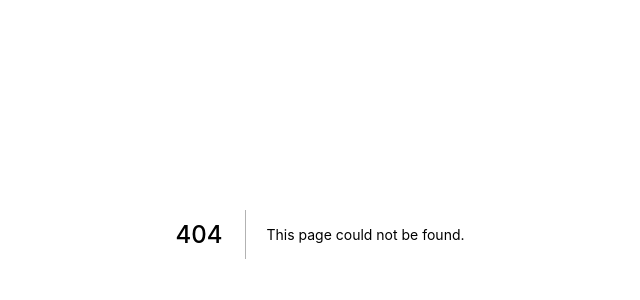
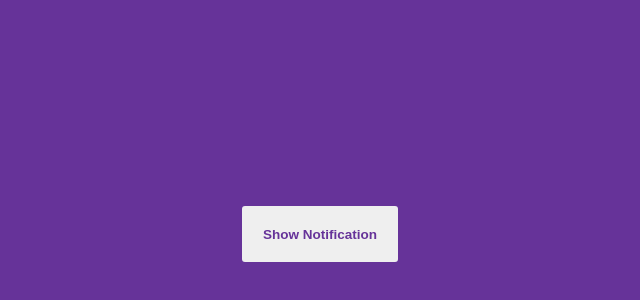
Before and after one commit to benxene/7days-50projects, a Next.js app: page /toast-notification in a window 1280 px wide. Before the commit this address had no page. Shown: the part 166-466 px from the top of the page, without its empty margins (320-960 px from the left). Built offline with nearby package versions, Linux system fonts and the light colour scheme.

Commit message:
Added Toast Notification (Day 27) (#92)
* Added Toast Notification

* added fade animations

* changes pop() to shift() --rm oldest

* push() removed and adding items spreaded

* flex direction changed

* removed animation

Co-authored-by: KrishnaMoorthy12 <akrishnamoorthy007@gmail.com>

```diff
--- /dev/null
+++ b/src/pages/toast-notification.tsx
@@ -0,0 +1,99 @@
+import styled from 'styled-components';
+import Head from 'next/head';
+import { Section } from '../components/Utilities';
+import { useEffect, useState } from 'react';
+
+const messages = ['Message One', 'Message Two', 'Message Three', 'Message Four'];
+
+const types = ['success', 'info', 'error', 'important'];
+
+export default function ToastNotification() {
+  const [clicks, setClicks] = useState<number[]>([]);
+
+  function createNotification() {
+    setClicks(old => {
+      return [...old, Math.floor(Math.random() * messages.length)];
+    });
+    setTimeout(() => {
+      setClicks(old => {
+        old.shift();
+        return [...old];
+      });
+    }, 3000);
+  }
+
+  useEffect(() => {}, [createNotification, clicks]);
+
+  return (
+    <>
+      <Head>
+        <title>Toast Notification | 7 days 50 projects</title>
+      </Head>
+      <MySection>
+        <Toasts>
+          {clicks.map((click, index) => {
+            return (
+              <Toast key={index} type={types[click]}>
+                {messages[click]}
+              </Toast>
+            );
+          })}
+        </Toasts>
+        <NotiButton onClick={createNotification}>Show Notification</NotiButton>
+      </MySection>
+    </>
+  );
+}
+
+const MySection = styled(Section)`
+  margin: 0;
+  padding: 0;
+  background-color: rebeccapurple;
+  height: 100vh;
+  display: flex;
+  align-items: center;
+  justify-content: center;
+`;
+
+const NotiButton = styled.button`
+  padding: 2rem;
+  border: none;
+  font-size: inherit;
+  border-radius: 3px;
+  color: rebeccapurple;
+  font-weight: bold;
+  font-size: 1.3rem;
+  cursor: pointer;
+  transition: all 0.3s;
+
+  :focus {
+    outline: none;
+  }
+
+  :active {
+    transform: scale(0.9);
+  }
+`;
+
+const Toasts = styled.div`
+  position: fixed;
+  bottom: 10px;
+  right: 10px;
+  display: flex;
+  flex-direction: column;
+`;
+
+const Toast = styled.div<{ type: string }>`
+  background-color: #fff;
+  border-radius: 5px;
+  padding: 1.5rem 2.5rem;
+  margin: 0.5rem;
+  color: ${props =>
+    props.type === 'info'
+      ? 'rebeccapurple'
+      : props.type === 'success'
+      ? 'green'
+      : props.type === 'error'
+      ? 'red'
+      : 'royalblue'};
+`;
```
